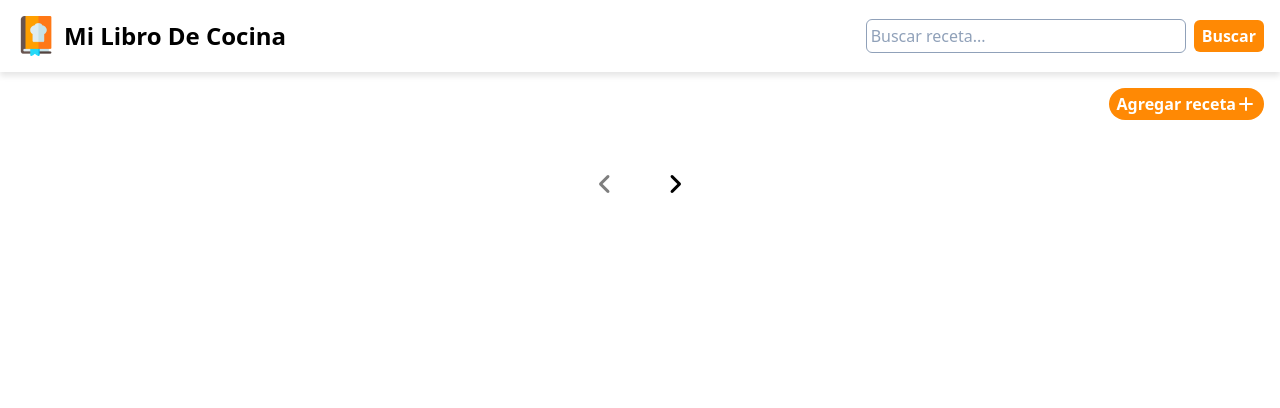
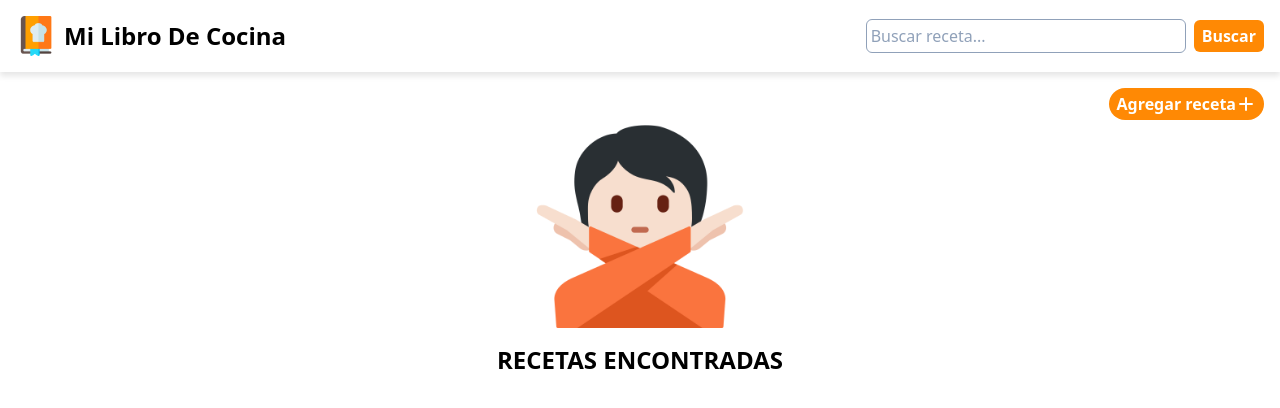
Before and after one commit to DieB219/MiLibroDeCocina, an Angular app: page / in a window 1280 px wide. Shown: the top 408 px of the page. Built offline with nearby package versions, Linux system fonts and the light colour scheme; what tailwindcss-animated would draw is missing.

Commit message:
mostrar mensaje de 'recetas no encontradas' cuando no hay

```diff
--- a/src/app/lista-receta/lista-receta.html
+++ b/src/app/lista-receta/lista-receta.html
@@ -4,6 +4,8 @@
     <app-toolbar/>
   </div>
 
+
+    @if (totalRecetas() !== 0) {
       <section class="mt-7 grid gap-4 grid-cols-1 sm:grid-cols-2 lg:grid-cols-3">
         @for (receta of recetasPaginadas(); track receta.nombre) {
           <app-lista-receta-item [receta]="receta"/>
@@ -11,5 +13,11 @@
       </section>
 
       <app-paginacion [recetasTotales]="totalRecetas()" (rango)="rangoAMostar.set($event)"/>
+    } @else {
+      <section class="w-full h-full flex flex-col justify-center items-center">
+        <img class="size-52" src="assets/sin-recetas.png" alt="Sin recetas encontradas">
+        <h2 class="grow font-bold text-2xl uppercase mt-4">recetas encontradas</h2>
+      </section>
+    }
 
 </section>
```
Also changed, not shown: public/assets/sin-recetas.png (added). Lines whose indentation alone changed are shown as unchanged.
